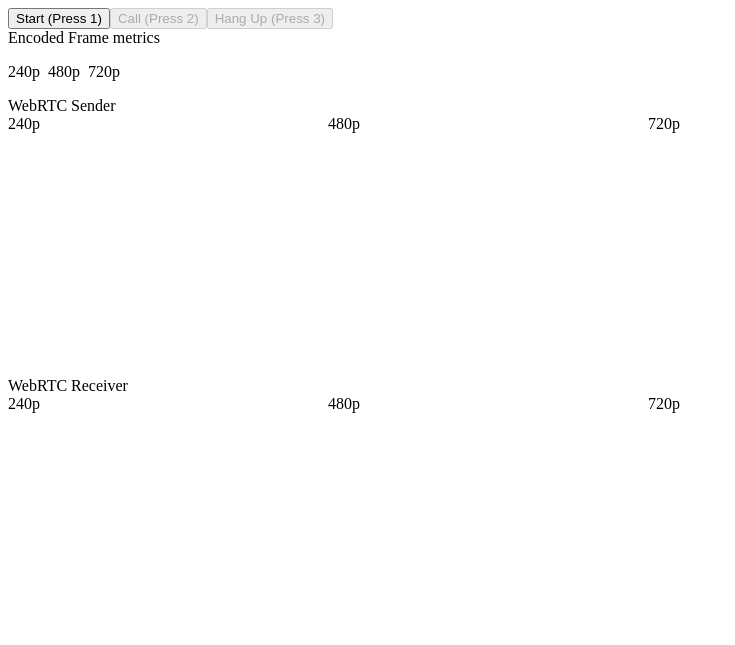
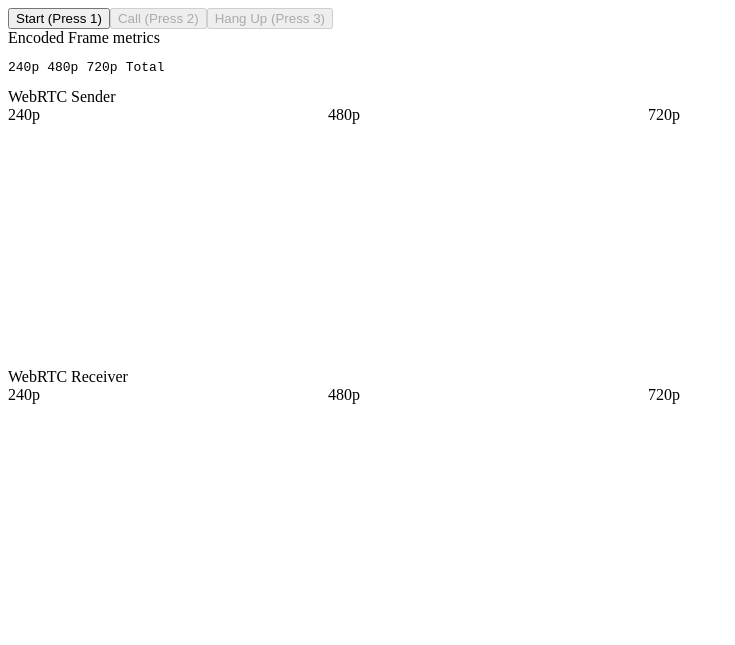
Before and after one commit to hypervideo/svc-taco, a plain HTML site: page burrito/index.html in a window 1280 px wide. Shown: the top 645 px of the page, without its empty margins (0-735 px from the left). Drawn offline with Linux system fonts and the light colour scheme.

Commit message:
Track total bytes encoded, change font to monospace for metrics

```diff
--- a/burrito/burrito.js
+++ b/burrito/burrito.js
@@ -78,7 +78,9 @@
 const res480pBytesElement = document.getElementById('res-480-bytes');
 const res720pBytesElement = document.getElementById('res-720-bytes');
 
-let res240pBytes = 0, res480pBytes = 0, res720pBytes = 0;
+const resTotalBytesElement = document.getElementById('res-total-bytes');
+
+let res240pBytes = 0, res480pBytes = 0, res720pBytes = 0, resTotalBytes = res240pBytes + res480pBytes + res720pBytes;
 
 // connection logic
 const worker = new Worker('./worker.js', {name: 'E2EE worker', type: 'module'});
@@ -127,6 +129,7 @@
 
         const {byteLength} = encodedVideoChunk;
 
+
         switch (resolution) {
             case '240p':
                 res240pBytes += byteLength;
@@ -147,6 +150,9 @@
                 throw new Error(`Unsupported resolution: ${resolution}`);
         }
 
+
+        resTotalBytes += byteLength;
+        resTotalBytesElement.innerText = resTotalBytes.toLocaleString();
 
     }
 }
--- a/burrito/index.html
+++ b/burrito/index.html
@@ -18,7 +18,7 @@
 </div>
 
 <div>Encoded Frame metrics</div>
-<div style="display: flex;">
+<div style="display: flex; font-family: monospace;">
     <div style="margin-right: 8px;">
         <p>240p</p>
         <p id="res-240-bytes"></p>
@@ -30,6 +30,10 @@
     <div style="margin-right: 8px;">
         <p>720p</p>
         <p id="res-720-bytes"></p>
+    </div>
+    <div style="margin-right: 8px">
+        <p>Total</p>
+        <p id="res-total-bytes"></p>
     </div>
 </div>
 
```
